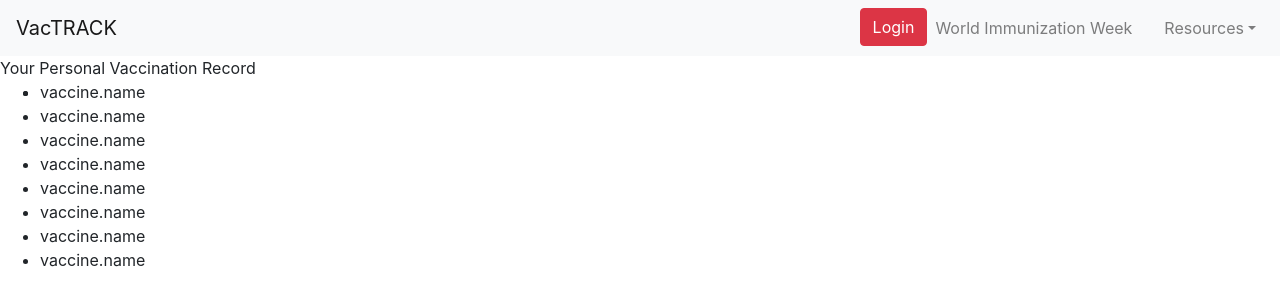
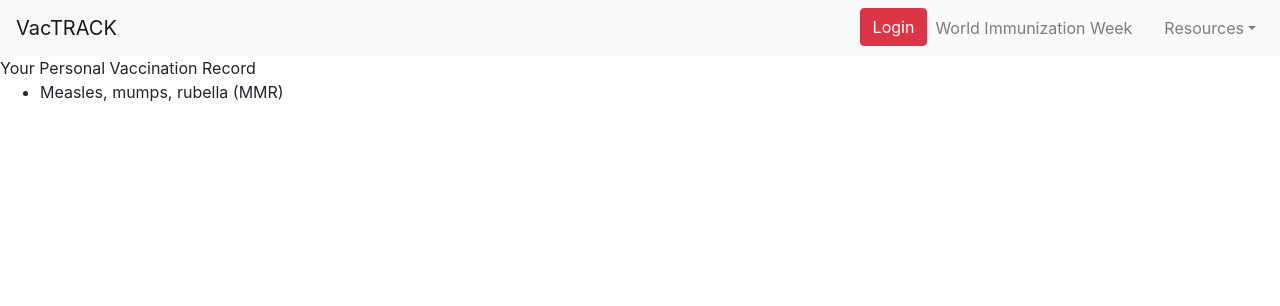
Before and after one commit to doctoron/VacTRACK, a React (Create React App) app in the folder client/: page /private in a window 1280 px wide. Shown: the top 306 px of the page. Built offline with nearby package versions, Linux system fonts and the light colour scheme; no server answers; sample sign-in values are in the browser's storage.

Commit message:
rendering proper vaccine name

```diff
--- a/client/src/Pages/PVRec.js
+++ b/client/src/Pages/PVRec.js
@@ -35,9 +35,9 @@ const PVRec = (testUsers) => {
     // Process the record
     const age = calcAge(testUsers.dob);
     console.log(`This person is ${age} years old.`);
-    // const vaccinesList = neededVaccines.filter(vaccine => vaccine.age > 50);
-    const neededVaccines = vaccines.filter(vaccine => vaccine.needed);
-    const vaccinesList = neededVaccines.map(vaccine => <li>vaccine.name</li>);
+    // const vaccinesList = neededVaccines.filter(vaccines => vaccines.age > 50);
+    const neededVaccines = vaccines.filter(vaccines => vaccines.age > 50);
+    const vaccinesList = neededVaccines.map(vaccines => vaccines.name);
     return (
         <div>Your Personal Vaccination Record
             <ul>
--- a/client/src/constants/vaccines.js
+++ b/client/src/constants/vaccines.js
@@ -1,9 +1,9 @@
 // import React from 'react';
 const vaccines = [
-    { name: 'IIV', needed: true },
-    { name: 'RIV', needed: true },
-    { name: 'TDAP', needed: true },
-    { name: 'MMR', needed: true, age: 65 },
+    { name: 'Influenza inactivate (IIV)', needed: true },
+    { name: 'Influenza recombinant (RIV)', needed: true },
+    { name: 'Tetanus, diptheria, pertussis (TDAP)', needed: true },
+    { name: 'Measles, mumps, rubella (MMR)', needed: true, age: 60 },
     { name: 'VAR', needed: true, age: 'date' },
     { name: 'RZV', needed: true, age: 'date' },
     { name: 'ZVL', needed: true, age: 'date' },
```
